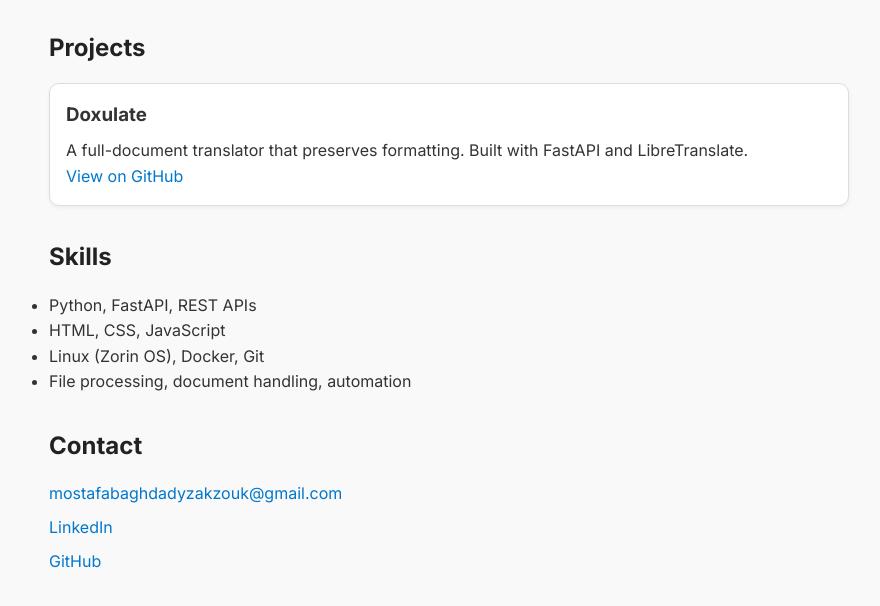
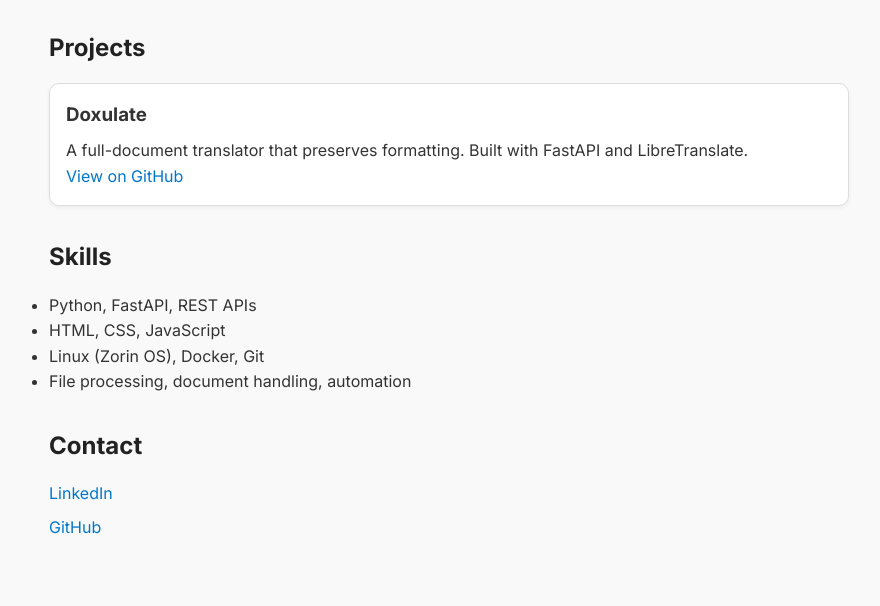
Before and after one commit to Jentcold/Mostafa-s-portfolio, a plain HTML site: page index.html in a window 1280 px wide. Shown: the part 130-736 px from the top of the page, without its empty margins (191-1071 px from the left). Drawn offline with Linux system fonts and the light colour scheme.

Commit message:
Update index.html

```diff
--- a/index.html
+++ b/index.html
@@ -91,7 +91,6 @@
 
     <section class="contact">
       <h2>Contact</h2>
-      <a href="mailto:mostafabaghdadyzakzouk@gmail.com">mostafabaghdadyzakzouk@gmail.com</a>
       <a href="https://www.linkedin.com/in/mostafahanibaghdady/" target="_blank">LinkedIn</a>
       <a href="https://github.com/Jentcold" target="_blank">GitHub</a>
     </section>
```
